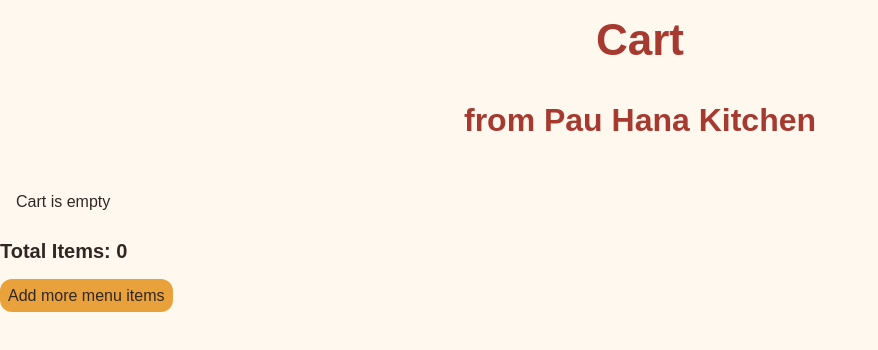
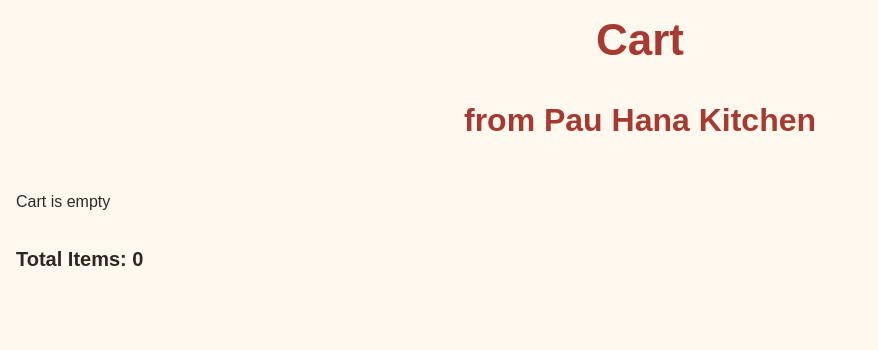
Before and after one commit to jjackson112/pau-hana-kitchen, a React (Vite) app in the folder frontend/: page /cart in a window 1280 px wide. Shown: the top 350 px of the page, without its empty margins (0-878 px from the left). Built offline with nearby package versions, Linux system fonts and the light colour scheme.

Commit message:
rm add more menu items btn

```diff
--- a/frontend/src/App.css
+++ b/frontend/src/App.css
@@ -247,51 +247,8 @@
   text-align: center;
 }
 
-.more-menu-items-btn {
-  background-color: var(--pauhana-gold);
-  border-radius: 12px;
-  border: none;
-  padding: .5rem;
-  cursor: pointer;
-}
-
-.more-menu-items-btn:hover {
-  background-color: var(--pauhana-coral);
-  color: var(--pauhana-surface);
-}
-
-.cart-items-list, .fees {
+.cart-items-list, .other-cart-details {
   padding: .5rem 1rem;
-}
-
-.tip-options {
-  display: flex;
-  justify-content: flex-start;
-  gap: 1rem;
-}
-
-.tip-options button {
-  background-color: var(--pauhana-coral);
-  border-radius: 12px;
-  border: none;
-  padding: 0.75rem;
-}
-
-.tip-options button:hover {
-  background-color: var(--pauhana-red);
-  cursor: pointer;
-}
-
-.tip-options button.active {
-  background-color: var(--pauhana-red-dark);
-  color: var(--pauhana-surface);
-}
-
-.custom-tip-field {
-  width: 125px;
-  border-radius: 12px;
-  border: 1px solid var(--pauhana-muted);
-  padding-left: 10px;
 }
 
 /* Cart Item */
@@ -360,6 +317,37 @@
   cursor: pointer;
 }
 
+/* Checkout Styles */
+.tip-options {
+  display: flex;
+  justify-content: flex-start;
+  gap: 1rem;
+}
+
+.tip-options button {
+  background-color: var(--pauhana-coral);
+  border-radius: 12px;
+  border: none;
+  padding: 0.75rem;
+}
+
+.tip-options button:hover {
+  background-color: var(--pauhana-red);
+  cursor: pointer;
+}
+
+.tip-options button.active {
+  background-color: var(--pauhana-red-dark);
+  color: var(--pauhana-surface);
+}
+
+.custom-tip-field {
+  width: 125px;
+  border-radius: 12px;
+  border: 1px solid var(--pauhana-muted);
+  padding-left: 10px;
+}
+
 @media (max-width: 900px) {
   .popular-dishes, .menu-category-items {
     grid-template-columns: repeat(2, 1fr);
--- a/frontend/src/components/CartSidebar.jsx
+++ b/frontend/src/components/CartSidebar.jsx
@@ -36,9 +36,8 @@
                 }
             </div>
 
-            <div className="other-cart">
+            <div className="other-cart-details">
                 <h3>Total Items: {totalQuantity}</h3>
-                <Link to="/menu" className="more-menu-items-btn">Add more menu items</Link>
             </div>
 
             <div className="compliment-cart">
```
